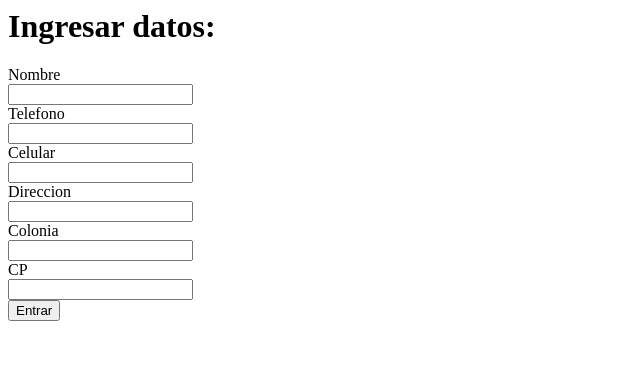
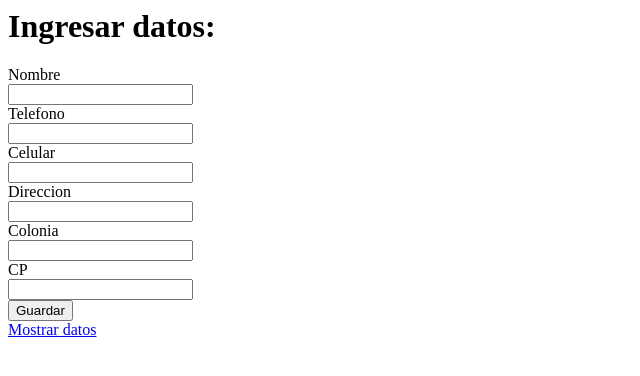
Before and after one commit to EliseoRios/phpDatabase, a PHP site: page /Nuevo.php in a window 1280 px wide. Shown: the top 376 px of the page, without its empty margins (0-640 px from the left). Run offline with PHP 8.4, Linux system fonts and the light colour scheme.

Commit message:
finalizado

```diff
--- a/Nuevo.php
+++ b/Nuevo.php
@@ -16,7 +16,14 @@
 	 echo "<input type='text' name='txt".$Arreglo[$i]."'/></br>";
 	}
    ?>
-    <input type="submit" name="entrar" value="Entrar"/>
+
+   <input type="submit" name="entrar" value="Guardar"/>
+
+   </br>
+    <a href="Mostrar.php">
+     Mostrar datos
+	</a>
+
   </form>
  </body>
 <html>
--- a/PrurebaBase.php
+++ b/PrurebaBase.php
@@ -35,6 +35,9 @@
 	var_dump($query);
 	mysql_query($query) or die ("ERROR en el query ".$query);
 	echo "<p>GUARDADO CON EXITO</p>";
+
+   echo "<a href='Mostrar.php'>Mostrar datos</a></br>";
+   echo "<a href='Nuevo.php'>Regresar</a>";
   }
  }
 ?>
```
